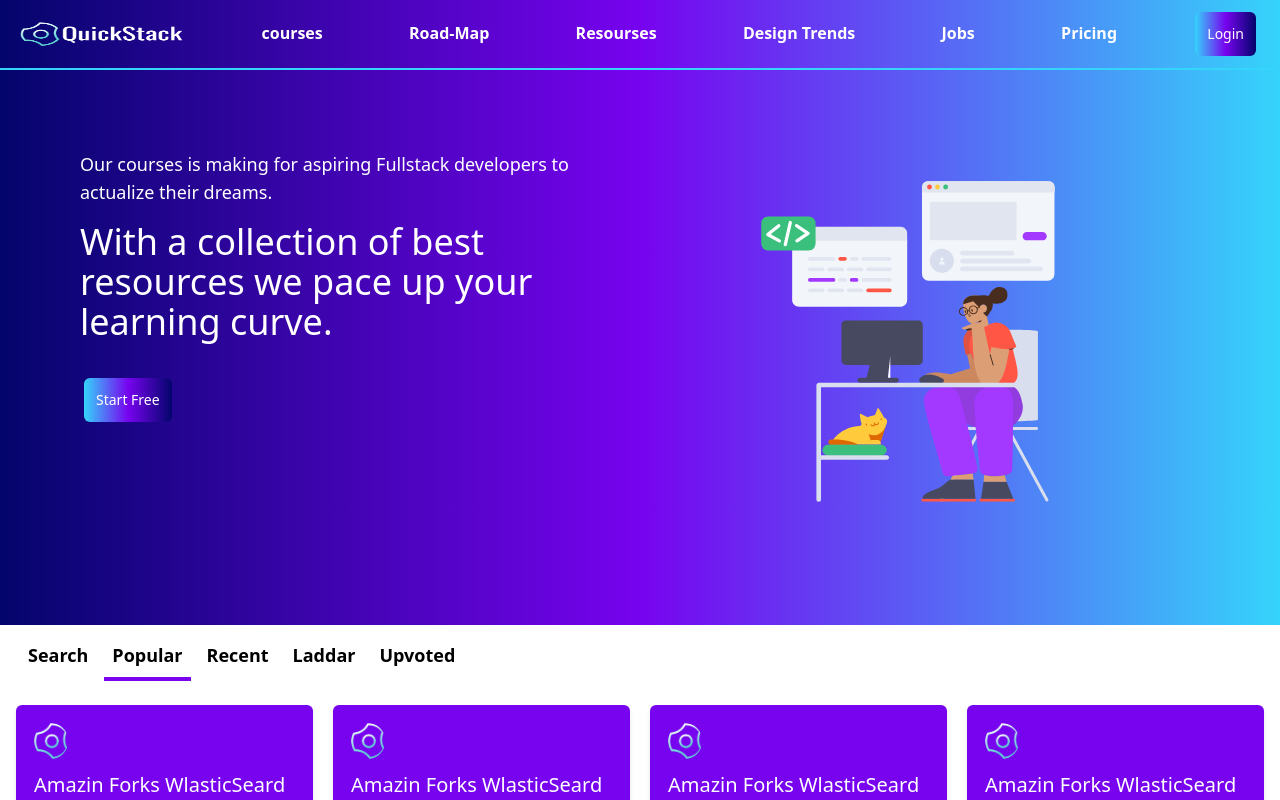
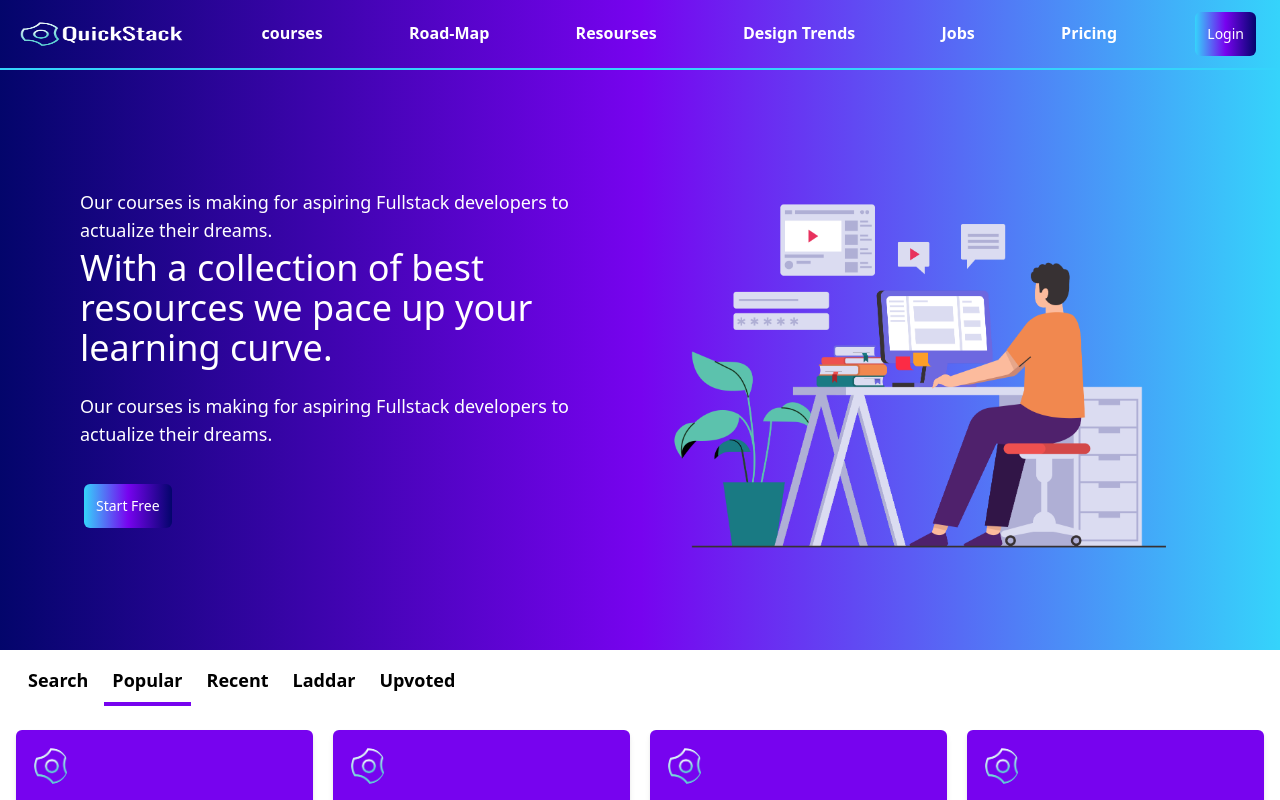
Before and after one commit to CodexpathCommunity/QuickStack, a Next.js app: page / in a window 1280 px wide. Shown: the top 800 px of the page. Built offline with nearby package versions, Linux system fonts and the light colour scheme; no server answers.

Commit message:
reviewed the modals properly

```diff
--- a/components/Hero.js
+++ b/components/Hero.js
@@ -6,26 +6,29 @@ function Hero() {
       className="
       h-full  w-full text-white
       relative bg-gradient-to-r from-[#03056b] via-[#7703ef] to-[#35d4fb]
-        flex flex-col items-stretch justify-evenly w-full p-10 sm:p-20 sm:flex-row
+        flex flex-col items-stretch justify-evenly p-10 sm:p-20 sm:flex-row
         "
     >
       <div className="max-w-screen-xl m-auto flex flex-col sm:flex-row align-center justify-evenly">
         <div
           className="
-            flex flex-col items-start w-full sm:w-1/2
+            flex flex-col items-start w-full sm:w-1/2 justify-center
             "
         >
-          <h4 className="text-lg mb-4">
+          <h4 className="text-lg mb-1">
             Our courses is making for aspiring Fullstack developers to actualize
             their dreams.
           </h4>
-          <h2 className="text-2xl sm:text-4xl mb-8">
+          <h2 className="text-2xl sm:text-4xl mb-6">
             With a collection of best resources we pace up your learning curve.
           </h2>
-
+          <h4 className="text-lg mb-8">
+            Our courses is making for aspiring Fullstack developers to actualize
+            their dreams.
+          </h4>
           <button className="btn">Start Free</button>
         </div>
-        <img src="/images/learncode.svg" className="w-full sm:w-1/2" />
+        <img src="/images/edu.png" className="w-full sm:w-1/2" />
       </div>
     </div>
   );
--- a/components/Modals/LoginModal.js
+++ b/components/Modals/LoginModal.js
@@ -1,6 +1,5 @@
 import { useState } from "react";
 import { makeStyles } from "@material-ui/core/styles";
-import { HeadeBtn, LoginHeader } from "./HeaderElement";
 import { auth, provider } from "../../firebase";
 
 function rand() {
@@ -42,8 +41,10 @@ function LoginModal({ setOpen }) {
 
   return (
     <div style={modalStyle} className={classes.paper}>
-      <LoginHeader>Login to continue</LoginHeader>
-      <HeadeBtn onClick={signIn}>Continue With Google </HeadeBtn>
+      <h2>Login to continue</h2>
+      <button className="btn" onClick={signIn}>
+        Continue With Google{" "}
+      </button>
     </div>
   );
 }
--- a/components/Modals/ProfileModal.js
+++ b/components/Modals/ProfileModal.js
@@ -1,15 +1,10 @@
 import { useState } from "react";
 import { makeStyles } from "@material-ui/core/styles";
-import {
-  ProfileAvatar,
-  AvatarContainer,
-  ProfileHeader,
-  ProfileContainer,
-  HeadeBtn,
-} from "./HeaderElement";
+
 import { auth } from "../../firebase";
 import { useAuthState } from "react-firebase-hooks/auth";
 import { useRouter } from "next/router";
+import Avatar from "../Avatar";
 
 function rand() {
   return Math.round(Math.random() * 20) - 10;
@@ -53,14 +48,16 @@ function ProfileModal({ setOpen }) {
   };
   return (
     <div style={modalStyle} className={classes.paper}>
-      <ProfileHeader>{user?.displayName} </ProfileHeader>
-      <AvatarContainer>
-        <ProfileAvatar src={user?.photoURL} />
-      </AvatarContainer>
-      <ProfileContainer>
-        <HeadeBtn onClick={signOut}>Logout</HeadeBtn>
-        <HeadeBtn>Dashboard</HeadeBtn>
-      </ProfileContainer>
+      <h2 className="text-lg">{user?.displayName} </h2>
+      <div>
+        <Avatar className="" src={user?.photoURL} />
+      </div>
+      <div>
+        <button className="btn" onClick={signOut}>
+          Logout
+        </button>
+        <button className="btn">Dashboard</button>
+      </div>
     </div>
   );
 }
--- a/styles/globals.css
+++ b/styles/globals.css
@@ -6,6 +6,6 @@
   .btn {
     @apply bg-gradient-to-r from-[#03056b] via-[#7703ef] to-[#35d4fb] m-1 p-3 rounded-md hover:ring-1
     focus:outline-none ring-[#03056b] text-sm  hover:bg-gradient-to-l from-[#35d4fb] via-[#7703ef] to-[#03056b]
-    text-white hover:shadow-md active:ring-[#03056b] transition duration-150 transform hover:scale-110;
+    text-white hover:shadow-md active:ring-[#03056b] transition duration-150 transform hover:scale-105;
   }
 }
```
Also changed, not shown: public/images/edu.png (added).
